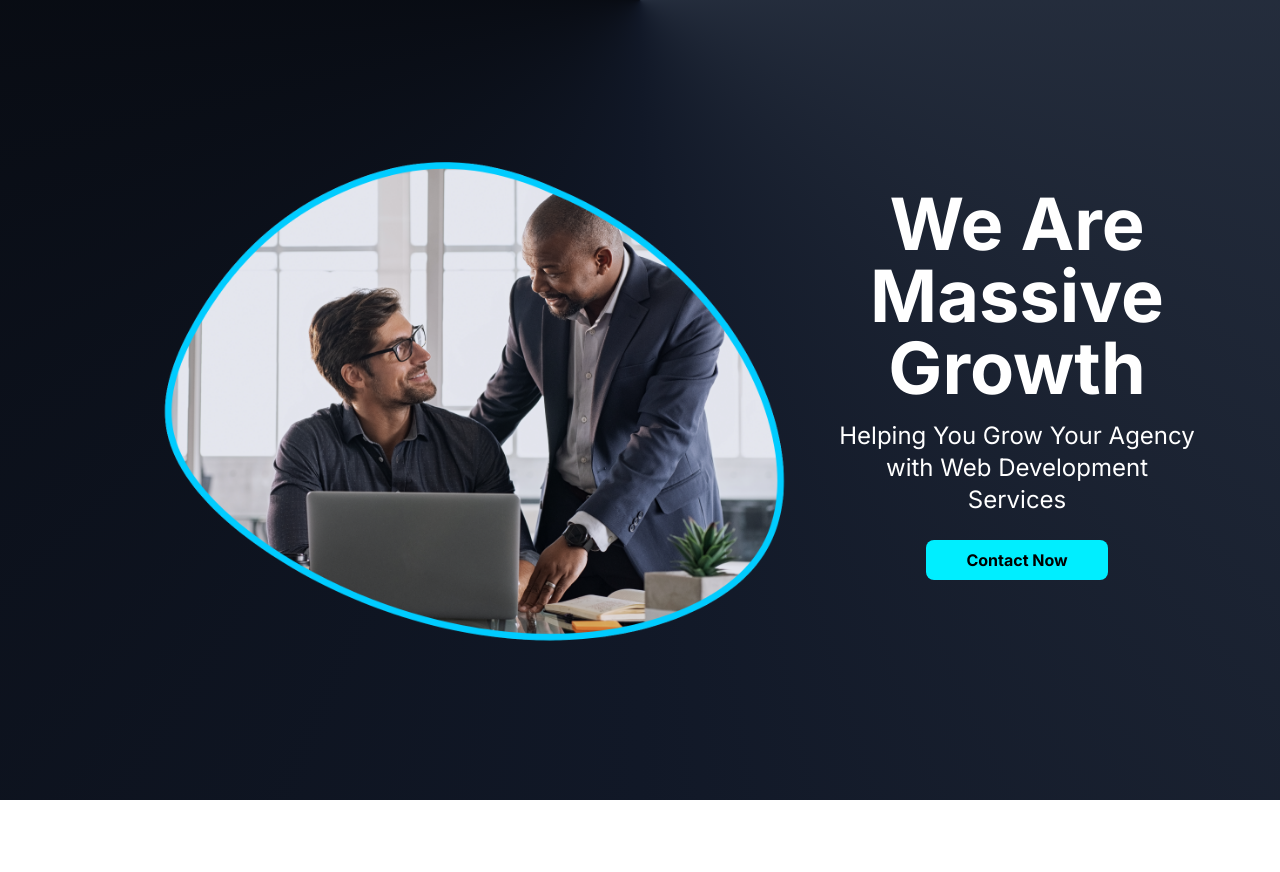
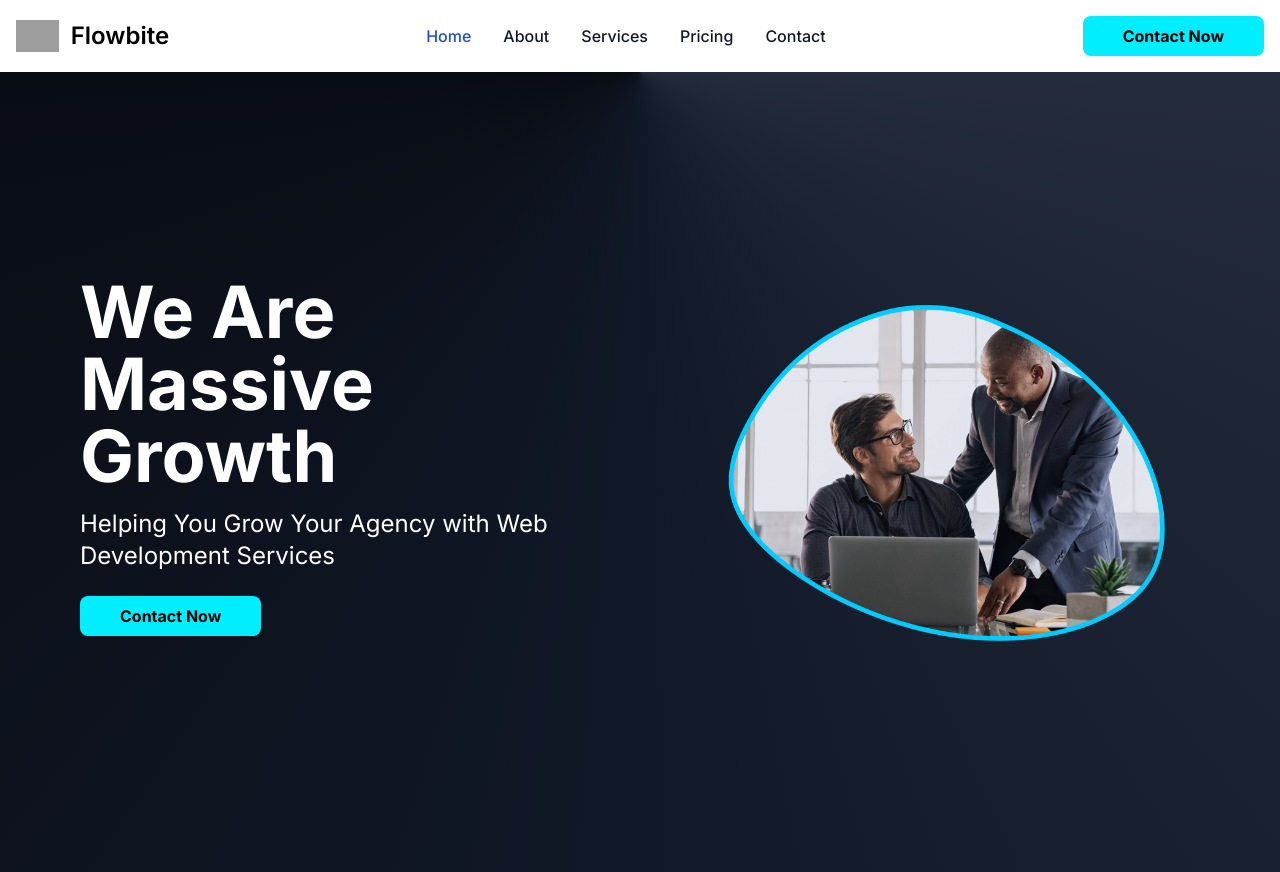
Before and after one commit to Fahim-Muntashir/Massive_Growth, a Next.js app: page / in a window 1280 px wide. Before the commit the page ends 800 px from the top, so only its background shows below. Built offline with nearby package versions, Linux system fonts and the light colour scheme; grey boxes are pictures that could not be loaded.

Commit message:
added navbar git push

```diff
--- a/app/(home)/page.tsx
+++ b/app/(home)/page.tsx
@@ -1,9 +1,11 @@
 import Banner from "@/components/Home/Banner";
+import Nav from "@/components/Shared/Nav";
 
 
 export default function Home() {
   return (
     <main className="">
+      <Nav></Nav>
       <Banner></Banner>
     </main>
   )
--- a/components/Home/Banner.tsx
+++ b/components/Home/Banner.tsx
@@ -4,15 +4,15 @@ import Container from "../Shared/Container";
 
 const Banner = () => {
     return (
-        <div className="">
+        <div className="bg-[conic-gradient(at_top,_var(--tw-gradient-stops))] from-gray-700 via-gray-900 to-black">
             <Container>
-                <div className="text-white flex flex-col-reverse md:flex-row items-center justify-center h-screen">
-                    <div className="max-w-5xl mx-auto text-left md:text-center md:order-1">
+                <div className="text-white flex flex-col md:flex-row items-center justify-center h-screen">
+                    <div className="max-w-5xl mx-auto text-left ">
                         <h1 className="text-4xl md:text-6xl lg:text-7xl font-bold mb-4">We Are Massive Growth</h1>
                         <h2 className="text-lg md:text-xl lg:text-2xl mb-6">Helping You Grow Your Agency with Web Development Services</h2>
                         <button className="btn bg-[#00eeff] py-2 px-6 md:px-10 font-bold rounded-lg text-black mb-8">Contact Now</button>
                     </div>
-                    <div className="md:order-0">
+                    <div className="order-0 md:order-1 mt-8 md:mt-0 md:ml-8 lg:w-[800px]">
                         <Image
                             src={CoverImage}
                             layout="responsive"
--- /dev/null
+++ b/components/Shared/Nav.tsx
@@ -0,0 +1,81 @@
+'use client'
+
+import React, { useState } from 'react';
+
+const Nav = () => {
+    const [isMenuOpen, setMenuOpen] = useState(false);
+
+    const openMenu = () => {
+        setMenuOpen(true);
+    };
+
+    const closeMenu = () => {
+        setMenuOpen(false);
+    };
+    return (
+        <div>
+            <nav className="bg-white border-gray-200 dark:bg-gray-900">
+                <div className="max-w-screen-xl flex flex-wrap items-center justify-between mx-auto p-4">
+                    <a href="https://flowbite.com/" className="flex items-center space-x-3 rtl:space-x-reverse">
+                        <img src="https://flowbite.com/docs/images/logo.svg" className="h-8" alt="Flowbite Logo" />
+                        <span className="self-center text-2xl font-semibold whitespace-nowrap dark:text-white">Flowbite</span>
+                    </a>
+                    <div className="flex items-center md:order-2 space-x-1 md:space-x-0 rtl:space-x-reverse md:hidden">
+                        {isMenuOpen ? <button
+                            className="block py-2 px-3 text-white bg-blue-700 rounded md:bg-transparent md:text-blue-700 md:p-0 md:dark:text-blue-500"
+                            onClick={closeMenu}
+                        >
+                            Close
+                        </button> : <button
+                            data-collapse-toggle="navbar-language"
+                            type="button"
+                            className="inline-flex items-center p-2 w-10 h-10 justify-center text-sm text-gray-500 rounded-lg md:hidden hover:bg-gray-100 focus:outline-none focus:ring-2 focus:ring-gray-200 dark:text-gray-400 dark:hover:bg-gray-700 dark:focus:ring-gray-600"
+                            aria-controls="navbar-language"
+                            aria-expanded={isMenuOpen}
+                            onClick={openMenu}
+                        >
+                            <span className="sr-only">Open main menu</span>
+                            <svg className="w-5 h-5" aria-hidden="true" xmlns="http://www.w3.org/2000/svg" fill="none" viewBox="0 0 17 14">
+                                <path stroke="currentColor" stroke-linecap="round" stroke-linejoin="round" stroke-width="2" d="M1 1h15M1 7h15M1 13h15" />
+                            </svg>
+                        </button>}
+
+                    </div>
+
+
+                    <div className='flex items-center md:order-2 hidden md:block'>
+                        <button className="btn bg-[#00eeff] py-2 px-6 md:px-10 font-bold rounded-lg text-black ">Contact Now</button>
+                    </div>
+
+
+
+                    <div className={`items-center justify-between w-full md:flex md:w-auto md:order-1 ${isMenuOpen ? 'block' : 'hidden'}`} id="navbar-language">
+
+                        <ul className="flex flex-col font-medium p-4 md:p-0 mt-4 border border-gray-100 rounded-lg bg-gray-50 md:space-x-8 rtl:space-x-reverse md:flex-row md:mt-0 md:border-0 md:bg-white dark:bg-gray-800 md:dark:bg-gray-900 dark:border-gray-700">
+
+                            <li>
+                                <a href="#" className="block py-2 px-3 text-white bg-blue-700 rounded md:bg-transparent md:text-blue-700 md:p-0 md:dark:text-blue-500" aria-current="page">Home</a>
+                            </li>
+                            <li>
+                                <a href="#" className="block py-2 px-3 md:p-0 text-gray-900 rounded hover:bg-gray-100 md:hover:bg-transparent md:hover:text-blue-700 dark:text-white md:dark:hover:text-blue-500 dark:hover:bg-gray-700 dark:hover:text-white md:dark:hover:bg-transparent dark:border-gray-700">About</a>
+                            </li>
+                            <li>
+                                <a href="#" className="block py-2 px-3 md:p-0 text-gray-900 rounded hover:bg-gray-100 md:hover:bg-transparent md:hover:text-blue-700 dark:text-white md:dark:hover:text-blue-500 dark:hover:bg-gray-700 dark:hover:text-white md:dark:hover:bg-transparent dark:border-gray-700">Services</a>
+                            </li>
+                            <li>
+                                <a href="#" className="block py-2 px-3 md:p-0 text-gray-900 rounded hover:bg-gray-100 md:hover:bg-transparent md:hover:text-blue-700 dark:text-white md:dark:hover:text-blue-500 dark:hover:bg-gray-700 dark:hover:text-white md:dark:hover:bg-transparent dark:border-gray-700">Pricing</a>
+                            </li>
+                            <li>
+                                <a href="#" className="block py-2 px-3 md:p-0 text-gray-900 rounded hover:bg-gray-100 md:hover:bg-transparent md:hover:text-blue-700 dark:text-white md:dark:hover:text-blue-500 dark:hover:bg-gray-700 dark:hover:text-white md:dark:hover:bg-transparent dark:border-gray-700">Contact</a>
+                            </li>
+                        </ul>
+                    </div>
+
+                </div>
+            </nav>
+
+        </div>
+    );
+};
+
+export default Nav;
```
